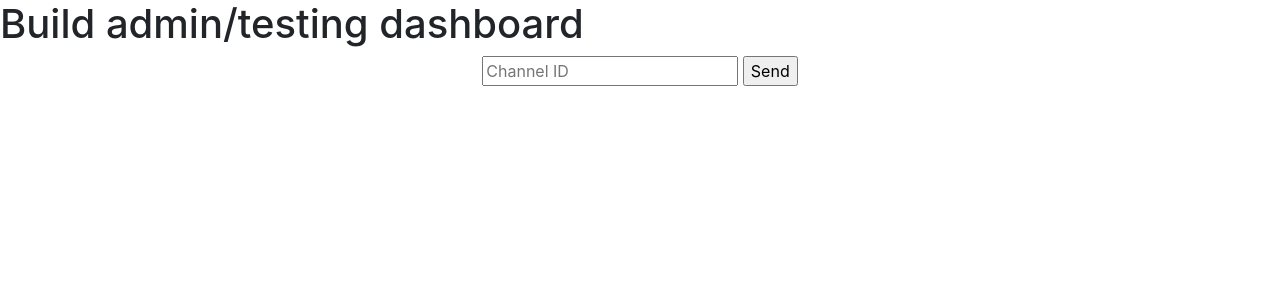
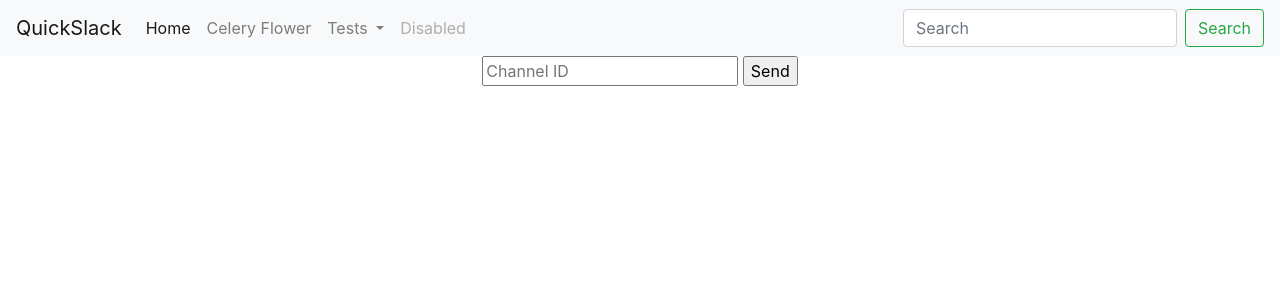
Before and after one commit to quickslack/quickslack, a Flask app: page / in a window 1280 px wide. Shown: the top 300 px of the page. Run offline with Flask 2, Linux system fonts and the light colour scheme; some libraries are stand-ins or nearby versions.

Commit message:
templating

```diff
--- a/flask/quickslack/app.py
+++ b/flask/quickslack/app.py
@@ -1,7 +1,12 @@
 from flask import Flask, jsonify, render_template
 from celery import Celery
+from decouple import config
+from slack_user_client import SlackClient
 
-from quickslack.extensions import debug_toolbar, db
+from quickslack.extensions import (
+	debug_toolbar,
+	db
+)
 from quickslack.routes.tests.api import test_api
 
 CELERY_TASK_LIST = [
@@ -34,6 +39,14 @@ def create_app(settings_override=None):
 	app = Flask(__name__, instance_relative_config=True)
 	app.config.from_object('config.settings')
 
+	app.config['slack'] = SlackClient(
+		config('SLACK_EMAIL'),
+		config('SLACK_PASSWORD'),
+		config('SLACK_WORKSPACE_URL')
+	)
+
+	app.config['slack'].login()
+
 	extensions(app)
 	app.register_blueprint(test_api)
 
@@ -46,5 +59,4 @@ def create_app(settings_override=None):
 def extensions(app):
 	debug_toolbar.init_app(app)
 	db.init_app(app)
-
 	return None
--- a/flask/quickslack/templates/base.html
+++ b/flask/quickslack/templates/base.html
@@ -7,13 +7,46 @@
       <link rel="stylesheet" href="https://maxcdn.bootstrapcdn.com/bootstrap/4.0.0/css/bootstrap.min.css" integrity="sha384-Gn5384xqQ1aoWXA+058RXPxPg6fy4IWvTNh0E263XmFcJlSAwiGgFAW/dAiS6JXm" crossorigin="anonymous">
       <link rel="stylesheet" href="{{ url_for('static', filename='styles/main.css') }}">
 
-      <title>QuickSlack</title>
+      <title>{% block title %}{% endblock %}</title>
    </head>
 
    <body>
-      <h1>
-          Build admin/testing dashboard
-      </h1>
+      <nav class="navbar navbar-expand-lg navbar-light bg-light">
+         <a class="navbar-brand" href="#">QuickSlack</a>
+         <button class="navbar-toggler" type="button" data-toggle="collapse" data-target="#navbarSupportedContent" aria-controls="navbarSupportedContent" aria-expanded="false" aria-label="Toggle navigation">
+           <span class="navbar-toggler-icon"></span>
+         </button>
+
+         <div class="collapse navbar-collapse" id="navbarSupportedContent">
+           <ul class="navbar-nav mr-auto">
+             <li class="nav-item active">
+               <a class="nav-link" href="#">Home <span class="sr-only">(current)</span></a>
+             </li>
+             <li class="nav-item">
+               <a class="nav-link" href="127.0.0.1:5555">Celery Flower</a>
+             </li>
+             <li class="nav-item dropdown">
+               <a class="nav-link dropdown-toggle" href="#" id="navbarDropdown" role="button" data-toggle="dropdown" aria-haspopup="true" aria-expanded="false">
+                 Tests
+               </a>
+               <div class="dropdown-menu" aria-labelledby="navbarDropdown">
+                 <a class="dropdown-item" href="{{ url_for('test_api.sc_test') }}">sc_test</a>
+                 <a class="dropdown-item" href="#">Another action</a>
+                 <div class="dropdown-divider"></div>
+                 <a class="dropdown-item" href="#">Something else here</a>
+               </div>
+             </li>
+             <li class="nav-item">
+               <a class="nav-link disabled" href="#">Disabled</a>
+             </li>
+           </ul>
+           <form class="form-inline my-2 my-lg-0">
+             <input class="form-control mr-sm-2" type="search" placeholder="Search" aria-label="Search">
+             <button class="btn btn-outline-success my-2 my-sm-0" type="submit">Search</button>
+           </form>
+         </div>
+       </nav>
+
       <form action = "/sc_test" method = "POST" enctype = "multipart/form-data">
          <center>
             <input type = "text" name = "channel_id" placeholder="Channel ID" />
@@ -24,7 +57,8 @@
       {% endblock %}
 
       <script src="https://code.jquery.com/jquery-3.2.1.slim.min.js" integrity="sha384-KJ3o2DKtIkvYIK3UENzmM7KCkRr/rE9/Qpg6aAZGJwFDMVNA/GpGFF93hXpG5KkN" crossorigin="anonymous"></script>
-	  <script src="https://maxcdn.bootstrapcdn.com/bootstrap/4.0.0/js/bootstrap.min.js" integrity="sha384-JZR6Spejh4U02d8jOt6vLEHfe/JQGiRRSQQxSfFWpi1MquVdAyjUar5+76PVCmYl" crossorigin="anonymous"></script>
+      <script src="https://cdnjs.cloudflare.com/ajax/libs/popper.js/1.12.9/umd/popper.min.js" integrity="sha384-ApNbgh9B+Y1QKtv3Rn7W3mgPxhU9K/ScQsAP7hUibX39j7fakFPskvXusvfa0b4Q" crossorigin="anonymous"></script>
+      <script src="https://maxcdn.bootstrapcdn.com/bootstrap/4.0.0/js/bootstrap.min.js" integrity="sha384-JZR6Spejh4U02d8jOt6vLEHfe/JQGiRRSQQxSfFWpi1MquVdAyjUar5+76PVCmYl" crossorigin="anonymous"></script>
 
    </body>
 </html>
```
Also changed, not shown: flask/quickslack/functions/tf.py (deleted, +0 -37 lines), flask/quickslack/routes/tests/api.py (+2 -13 lines), flask/requirements.txt (+18 -10 lines).
